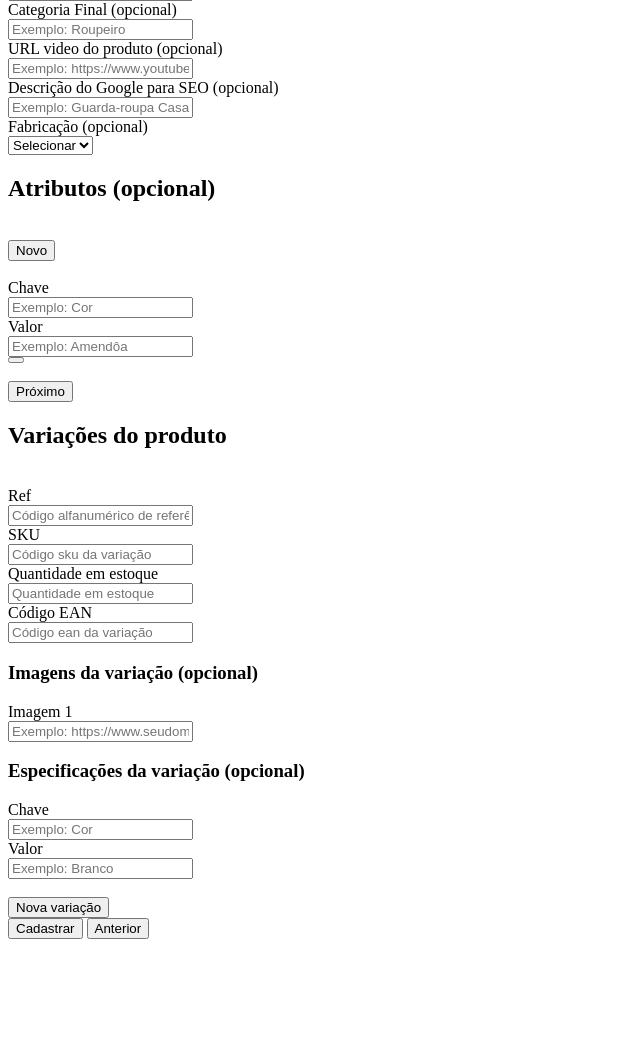
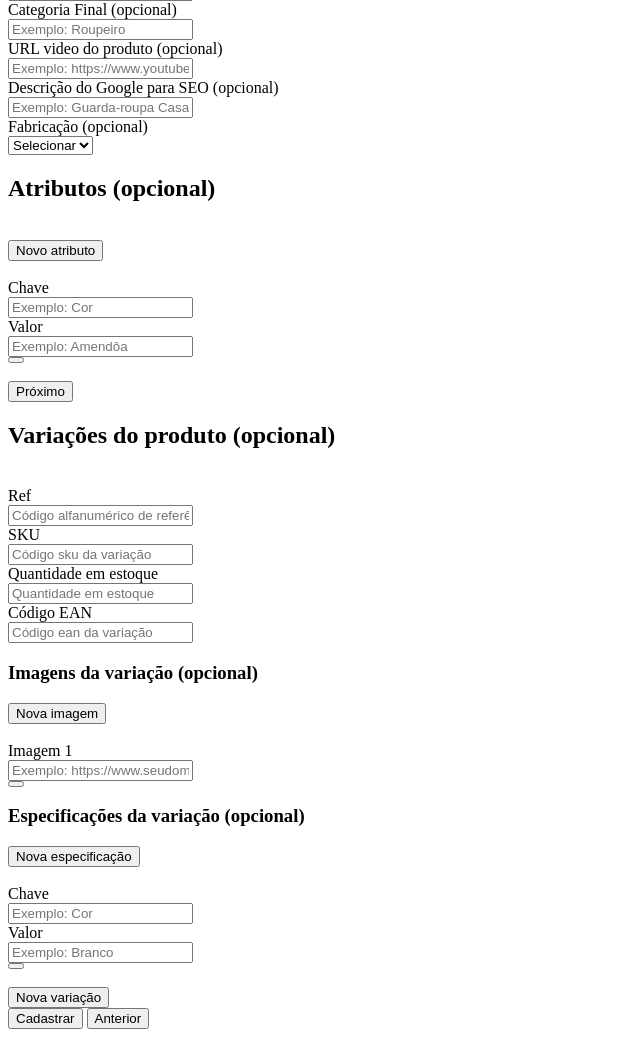
Before and after one commit to Gustavohps10/teste-precode, a PHP site: the page made by src/views/pages/createProduct.php in a window 1280 px wide. Shown: the part 1026-2071 px from the top of the page, without its empty margins (0-640 px from the left). Before the commit the page ends 1965 px from the top, so only its background shows below. Run offline with PHP 8.4, Linux system fonts and the light colour scheme; the template is opened without the code that fills it, so the values that code supplies are empty.

Commit message:
feat: add buttons to control variations

```diff
--- a/src/views/pages/createProduct.php
+++ b/src/views/pages/createProduct.php
@@ -275,7 +275,7 @@
 
                     <div class="controls">
                         <button id="new-attribute" class="button button-tertiary sm" type="button"><i
-                                data-lucide="plus"></i>Novo</button>
+                                data-lucide="plus"></i>Novo atributo</button>
                     </div>
                     <br>
 
@@ -343,7 +343,7 @@
             </section>
 
             <section id="variations">
-                <h2>Variações do produto</h2>
+                <h2>Variações do produto (opcional)</h2>
                 <br>
 
                 <div id="1" class="variation">
@@ -382,6 +382,13 @@
 
                     <div class="product-images">
                         <h3>Imagens da variação (opcional)</h3>
+                        <div class="controls">
+                            <button id="new-image" class="button button-tertiary sm" type="button"><i
+                                    data-lucide="image-plus"></i>Nova imagem</button>
+                        </div>
+                        <br>
+
+                        <div class="mult-inputs">
                             <div class="input-box">
                                 <label>Imagem 1</label>
                                 <div class="text-input">
@@ -391,10 +398,21 @@
                                 </div>
                             </div>
 
+                            <button onclick="destroyImage(this)" id="0" class="button button-danger sm remove-attribute"
+                                type="button"><i data-lucide="trash-2"></i></button>
+                        </div>
+
+
                     </div>
 
                     <div class="specifications">
                         <h3>Especificações da variação (opcional)</h3>
+
+                        <div class="controls">
+                            <button id="new-specification" class="button button-tertiary sm" type="button"><i
+                                    data-lucide="plus"></i>Nova especificação</button>
+                        </div>
+                        <br>
 
                         <div class="specification">
                             <div class="mult-inputs">
@@ -414,6 +432,10 @@
                                             type="text" placeholder="Exemplo: Branco">
                                     </div>
                                 </div>
+
+                                <button onclick="destroySpecification(this)" id="0"
+                                    class="button button-danger sm remove-attribute" type="button"><i
+                                        data-lucide="trash-2"></i></button>
                             </div>
                         </div>
 
@@ -422,7 +444,8 @@
                 </div>
 
                 <br>
-                <button class="button button-secondary"> <i data-lucide="copy-plus"></i> Nova variação</button>
+                <button class="button button-secondary sm" type="button"> <i data-lucide="copy-plus"></i> Nova
+                    variação</button>
 
                 <br>
 
```
Also changed, not shown: src/views/assets/styles/form.css (+10 -0 lines). Lines whose indentation alone changed are shown as unchanged.
